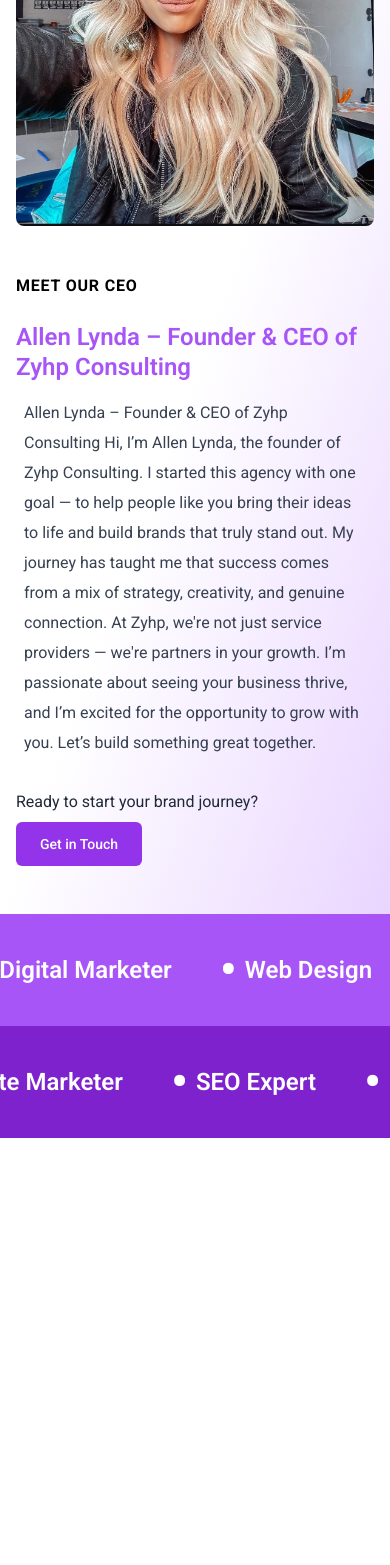
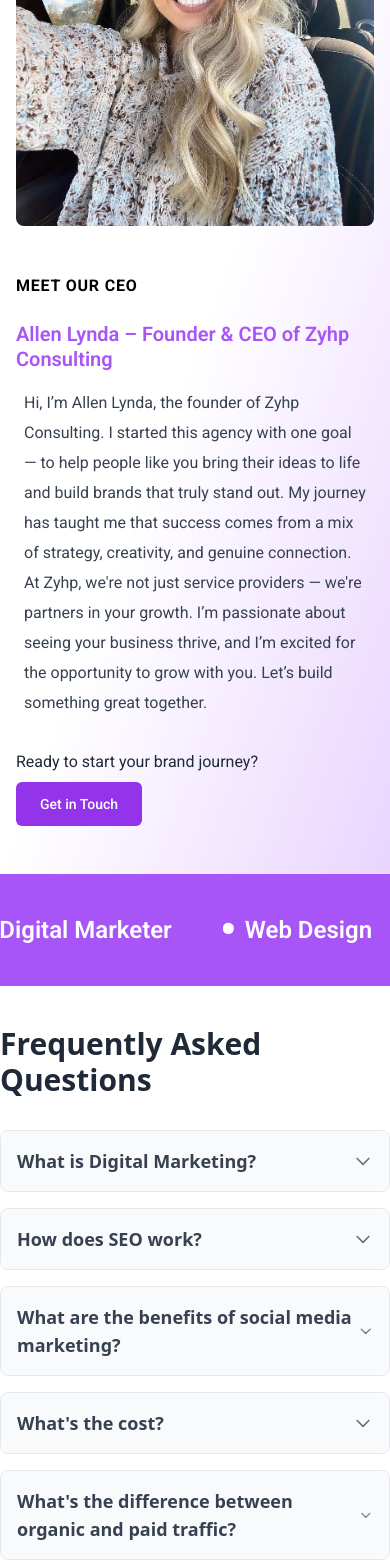
Before and after one commit to Kolawole-kehinde/-zyhp-consulting, a React (Vite) app: page / in a window 390 px wide. Shown: the part 5141-6706 px from the top of the page. Before the commit the page ends 6279 px from the top, so only its background shows below. Built offline with nearby package versions, Linux system fonts and the light colour scheme.

Commit message:
FAQ section completed

```diff
--- a/src/Components/AboutCEO.jsx
+++ b/src/Components/AboutCEO.jsx
@@ -12,13 +12,12 @@ const AboutCEO = () => {
           </h2>
 
           <div className="mb-8">
-            <h3 className="text-2xl  font-semibold mb-4 leading-tight text-left text-purple-500">
+            <h3 className="text-xl md:text-2xl  font-semibold mb-4 leading-tight text-left text-purple-500">
               Allen Lynda – Founder & CEO of Zyhp Consulting
             </h3>
 
             <p className="text-gray-700 leading-[30px] mb-6 text-base  md:text-lg text-left px-2 md:px-0 w-full max-w-[505px]">
-              Allen Lynda – Founder & CEO of Zyhp Consulting Hi, I’m Allen
-              Lynda, the founder of Zyhp Consulting. I started this agency with
+              Hi, I’m Allen Lynda, the founder of Zyhp Consulting. I started this agency with
               one goal — to help people like you bring their ideas to life and
               build brands that truly stand out. My journey has taught me that
               success comes from a mix of strategy, creativity, and genuine
@@ -45,7 +44,7 @@ const AboutCEO = () => {
             {/* CEO image */}
             <div className="aspect-square bg-gray-200 rounded-lg overflow-hidden">
               <img
-                src="/images/ceoo.jpg"
+                src="/images/cco.jpg"
                 alt="Our CEO"
                 className="w-full h-full object-cover"
               />
--- /dev/null
+++ b/src/Components/Faq.jsx
@@ -0,0 +1,58 @@
+import React, { useState } from 'react';
+import { faqs } from '../constant/faqs';
+
+const FAQ = () => {
+  const [activeIndex, setActiveIndex] = useState(null);
+
+  const toggleFAQ = (index) => {
+    setActiveIndex(activeIndex === index ? null : index);
+  };
+
+
+
+  return (
+    <div className="wrapper font-sans py-10">
+      <h1 className="text-3xl text-start md:text-center font-bold text-gray-800 mb-8">Frequently Asked Questions</h1>
+
+      <div className="space-y-4">
+        {faqs?.map((faq, index) => (
+          <div key={index} className="border border-gray-200 rounded-lg overflow-hidden">
+            <button
+              className="w-full p-4 text-left bg-gray-50 hover:bg-gray-100 transition-colors duration-200 flex justify-between items-center"
+              onClick={() => toggleFAQ(index)}
+            >
+              <h2 className="font-semibold text-lg text-gray-700">{faq.question}</h2>
+              <svg
+                className={`w-5 h-5 text-gray-500 transform transition-transform duration-200 ${activeIndex === index ? 'rotate-180' : ''}`}
+                fill="none"
+                viewBox="0 0 24 24"
+                stroke="currentColor"
+              >
+                <path strokeLinecap="round" strokeLinejoin="round" strokeWidth={2} d="M19 9l-7 7-7-7" />
+              </svg>
+            </button>
+
+            {activeIndex === index && (
+              <div className="p-4 bg-white">
+                <p className="text-gray-600 mb-4">{faq.answer}</p>
+
+                {faq.subQuestions && (
+                  <div className="ml-4 mt-4 space-y-3 border-l-2 border-gray-200 pl-4">
+                    {faq.subQuestions.map((subQ, subIndex) => (
+                      <div key={subIndex} className="mb-3">
+                        <h3 className="font-medium text-gray-700">- {subQ.question}</h3>
+                        <p className="text-gray-600 mt-1 ml-4">{subQ.answer}</p>
+                      </div>
+                    ))}
+                  </div>
+                )}
+              </div>
+            )}
+          </div>
+        ))}
+      </div>
+    </div>
+  );
+};
+
+export default FAQ;
--- a/src/Components/MarqueeServices.jsx
+++ b/src/Components/MarqueeServices.jsx
@@ -32,7 +32,7 @@ const MarqueeServices = () => {
       </div>
 
       {/* Bottom section - scroll right */}
-      <div className="bg-purple-700 py-8">
+      {/* <div className="bg-purple-700 py-8">
         <Marquee speed={50} gradient={false} direction="right">
           {services.map((service, index) => (
             <span
@@ -43,7 +43,7 @@ const MarqueeServices = () => {
             </span>
           ))}
         </Marquee>
-      </div>
+      </div> */}
     </div>
   );
 };
--- a/src/Pages/HomePage.jsx
+++ b/src/Pages/HomePage.jsx
@@ -6,6 +6,7 @@ import ProgressSection from '../Components/ProgressSection'
 import ExtraServices from '../Components/ExtraServices'
 import MarqueeServices from '../Components/MarqueeServices'
 import AboutCEO from '../Components/AboutCEO'
+import FAQ from '../Components/Faq'
 
 const HomePage = () => {
   return (
@@ -17,6 +18,7 @@ const HomePage = () => {
          <ExtraServices/>
          <AboutCEO/>
          <MarqueeServices/>
+         <FAQ/>
 
     </div>
   )
--- /dev/null
+++ b/src/constant/faqs.js
@@ -0,0 +1,23 @@
+export const faqs = [
+    {
+      question: "What is Digital Marketing?",
+      answer: "Digital marketing is the promotion of brands to connect with potential customers using the internet and other forms of digital communication."
+    },
+    {
+      question: "How does SEO work?",
+      answer: "SEO (Search Engine Optimization) helps websites rank higher in search engine results by optimizing content and technical elements.",
+
+    },
+    {
+      question: "What are the benefits of social media marketing?",
+      answer: "Social media marketing helps increase brand awareness, engage with customers, and drive website traffic."
+    },
+    {
+      question: "What's the cost?",
+      answer: "We offer competitive pricing based on your specific business needs"
+    },
+    {
+      question: "What's the difference between organic and paid traffic?",
+      answer: "Organic traffic comes from unpaid search results, while paid traffic comes from advertising."
+    }
+  ];
```
Also changed, not shown: public/images/cco.jpg (added), src/Components/Testimonials.jsx (added).
